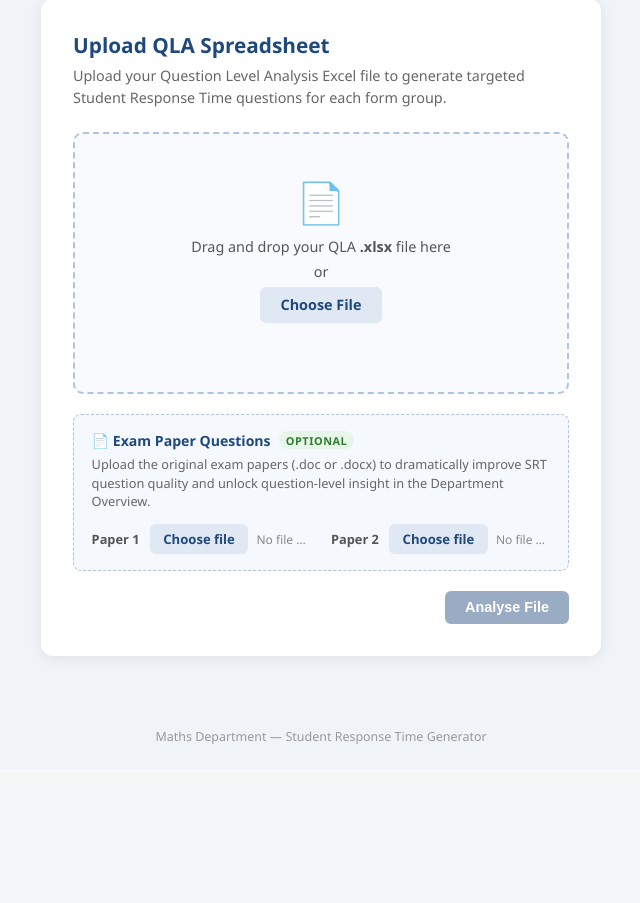
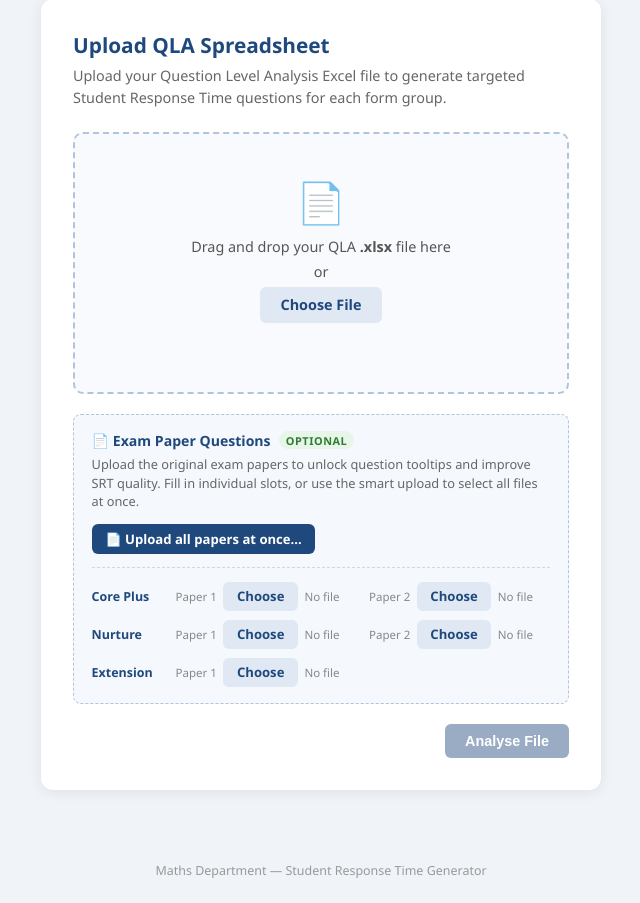
Before and after one commit to PressureJag/QLA-to-SRT-JBA, a Flask app: page / in a window 1280 px wide. Shown: the part 101-1004 px from the top of the page, without its empty margins (319-959 px from the left). Before the commit the page ends 845 px from the top, so only its background shows below. Run offline with Flask 3, Linux system fonts and the light colour scheme.

Commit message:
Fix group-specific question bank detection and multi-paper upload UI
- Rewrite _GROUP_PATTERNS with (?<![a-zA-Z]) lookarounds so underscores
  inserted by werkzeug's secure_filename don't break group detection
- Add "paper_2" check to paper detection (secure_filename converts "Paper 2" → "Paper_2")
- Group-prefix all question bank keys (CP_1, N_P2_5, EXTENSION_3, etc.)
  so CP and Nurture papers don't collide in the shared question bank
- Add _qbank_lookup() to try group-specific keys first, then fall back to unprefixed
- Extract q_number from QLA "Question number" row and use it for lookup instead of topic name
- Add three-row paper upload UI: Core Plus (P1+P2), Nurture (P1+P2), Extension (P1 only)
- Add smart multi-file upload button that auto-assigns files to the correct group slot
- Fix "Demo Preview" tooltip still showing after upload (caused by the detection bugs above)
- Add debug route /debug/questions to inspect parsed keys vs QLA topic names

Co-Authored-By: Claude Sonnet 4.6 <noreply@anthropic.com>

```diff
--- a/app.py
+++ b/app.py
@@ -48,6 +48,35 @@ def index():
     return render_template("index.html")
 
 
+@app.route("/debug/questions")
+def debug_questions():
+    """Diagnostic view: shows parsed question bank keys vs QLA topic names."""
+    from analyser import deep_analyse_qla
+    qla_path = session.get("qla_path")
+    qbank    = _load_question_bank()
+
+    qla_topics = []
+    if qla_path and Path(qla_path).exists():
+        try:
+            analysis = deep_analyse_qla(qla_path)
+            for code, group in analysis["groups"].items():
+                for row in group.get("topic_heatmap", []):
+                    qla_topics.append(row["topic"])
+        except Exception as e:
+            qla_topics = [f"Error: {e}"]
+
+    return f"""<pre style="font-family:monospace;font-size:13px;padding:1rem">
+=== QUESTION BANK KEYS (from uploaded paper) ===
+{json.dumps(list(qbank.keys()), indent=2)}
+
+=== SAMPLE QUESTION TEXTS ===
+{json.dumps({k: v.get('text','')[:120] for k,v in list(qbank.items())[:5]}, indent=2)}
+
+=== QLA TOPIC NAMES (what we need to match against) ===
+{json.dumps(list(dict.fromkeys(qla_topics)), indent=2)}
+</pre>"""
+
+
 def _save_upload(file_obj, allowed_exts):
     """Save an uploaded file and return its Path, or None if invalid."""
     if not file_obj or not file_obj.filename:
@@ -75,10 +104,11 @@ def upload():
     save_path   = UPLOAD_FOLDER / unique_name
     f.save(save_path)
 
-    # Optional exam paper uploads (Paper 1 / Paper 2)
-    p1 = _save_upload(request.files.get("paper1"), {"doc", "docx"})
-    p2 = _save_upload(request.files.get("paper2"), {"doc", "docx"})
-    question_bank = parse_papers(p1, p2)
+    # Optional exam paper uploads — accept any number of papers across groups
+    paper_files  = request.files.getlist("papers")
+    saved_papers = [_save_upload(f, {"doc", "docx"}) for f in paper_files]
+    saved_papers = [p for p in saved_papers if p]
+    question_bank = parse_papers(saved_papers)
 
     # Persist question bank as JSON so we don't re-parse on every request
     if question_bank:
--- a/static/style.css
+++ b/static/style.css
@@ -285,25 +285,68 @@ footer { text-align: center; padding: 1.5rem; font-size: 0.78rem; color: #999; m
   line-height: 1.45;
 }
 
-.papers-row {
+.smart-upload-row {
   display: flex;
-  gap: 1.25rem;
+  align-items: center;
+  gap: 0.75rem;
+  margin-bottom: 0.85rem;
+  padding-bottom: 0.85rem;
+  border-bottom: 1px dashed #ccd9ec;
+}
+
+.smart-upload-btn {
+  white-space: nowrap;
+  background: #1f497d;
+  color: #fff;
+  border-color: #1f497d;
+}
+.smart-upload-btn:hover { background: #163766; }
+
+.smart-upload-status {
+  font-size: 0.78rem;
+  flex: 1;
+}
+.smart-upload-status.status-ok   { color: #2e7d32; }
+.smart-upload-status.status-warn { color: #b45309; }
+
+.papers-groups {
+  display: flex;
+  flex-direction: column;
+  gap: 0.55rem;
+}
+
+.paper-group-row {
+  display: flex;
+  align-items: center;
+  gap: 0.75rem;
+}
+
+.paper-group-label {
+  font-size: 0.78rem;
+  font-weight: 700;
+  color: #1f497d;
+  min-width: 72px;
+}
+
+.paper-slots {
+  display: flex;
+  gap: 0.75rem;
+  flex: 1;
   flex-wrap: wrap;
 }
 
-.paper-upload {
+.paper-slot {
   display: flex;
   align-items: center;
-  gap: 0.5rem;
+  gap: 0.4rem;
   flex: 1;
-  min-width: 200px;
+  min-width: 160px;
 }
 
-.paper-label {
-  font-size: 0.8rem;
-  font-weight: 700;
-  color: #555;
-  min-width: 50px;
+.paper-slot-num {
+  font-size: 0.72rem;
+  color: #888;
+  white-space: nowrap;
 }
 
 .paper-btn {
@@ -312,13 +355,18 @@ footer { text-align: center; padding: 1.5rem; font-size: 0.78rem; color: #999; m
 }
 
 .paper-chosen {
-  font-size: 0.75rem;
+  font-size: 0.72rem;
   color: #888;
   overflow: hidden;
   text-overflow: ellipsis;
   white-space: nowrap;
   flex: 1;
 }
+
+/* kept for any legacy references */
+.papers-row { display: flex; gap: 1.25rem; flex-wrap: wrap; }
+.paper-upload { display: flex; align-items: center; gap: 0.5rem; flex: 1; min-width: 200px; }
+.paper-label  { font-size: 0.8rem; font-weight: 700; color: #555; min-width: 50px; }
 
 /* ── Question text displays ──────────────────────────────────────────────────── */
 .priority-question-text {
@@ -658,6 +706,7 @@ footer { text-align: center; padding: 1.5rem; font-size: 0.78rem; color: #999; m
   align-items: center;
   justify-content: center;
   flex-shrink: 0;
+  position: relative;
 }
 
 .cfc-topic-num-hot {
@@ -732,13 +781,14 @@ footer { text-align: center; padding: 1.5rem; font-size: 0.78rem; color: #999; m
 .has-question-num::after {
   content: '';
   position: absolute;
-  top: -2px;
-  right: -2px;
-  width: 5px;
-  height: 5px;
+  top: -3px;
+  right: -3px;
+  width: 7px;
+  height: 7px;
   background: #42a5f5;
   border-radius: 50%;
-  border: 1px solid #fff;
+  border: 1.5px solid #fff;
+  box-shadow: 0 1px 3px rgba(0,0,0,0.2);
 }
 
 /* ── Floating question tooltip ── */
@@ -765,6 +815,7 @@ footer { text-align: center; padding: 1.5rem; font-size: 0.78rem; color: #999; m
 .qt-header {
   background: #1f497d;
   color: #fff;
+  transition: background 0.15s;
   padding: 0.45rem 0.85rem;
   font-size: 0.68rem;
   font-weight: 700;
--- a/templates/index.html
+++ b/templates/index.html
@@ -24,23 +24,66 @@
         <span class="papers-title">&#128196; Exam Paper Questions</span>
         <span class="papers-optional-tag">Optional</span>
       </div>
-      <p class="papers-hint">
-        Upload the original exam papers (.doc or .docx) to dramatically improve SRT question quality
-        and unlock question-level insight in the Department Overview.
-      </p>
-      <div class="papers-row">
-        <div class="paper-upload">
-          <label class="paper-label" for="paper1">Paper 1</label>
-          <label class="btn btn-secondary btn-sm paper-btn" for="paper1">Choose file</label>
-          <input type="file" id="paper1" name="paper1" accept=".doc,.docx" style="display:none">
-          <span class="paper-chosen" id="paper1Chosen">No file chosen</span>
+      <p class="papers-hint">Upload the original exam papers to unlock question tooltips and improve SRT quality. Fill in individual slots, or use the smart upload to select all files at once.</p>
+
+      <div class="smart-upload-row">
+        <label class="btn btn-secondary btn-sm smart-upload-btn" for="smartUpload">
+          &#128196; Upload all papers at once&hellip;
+        </label>
+        <input type="file" id="smartUpload" accept=".doc,.docx" multiple style="display:none">
+        <span class="smart-upload-status" id="smartStatus"></span>
+      </div>
+
+      <div class="papers-groups">
+
+        <div class="paper-group-row">
+          <span class="paper-group-label">Core Plus</span>
+          <div class="paper-slots">
+            <div class="paper-slot">
+              <span class="paper-slot-num">Paper 1</span>
+              <label class="btn btn-secondary btn-sm paper-btn" for="cp1">Choose</label>
+              <input type="file" id="cp1" name="papers" accept=".doc,.docx" style="display:none">
+              <span class="paper-chosen" id="cp1Chosen">No file</span>
+            </div>
+            <div class="paper-slot">
+              <span class="paper-slot-num">Paper 2</span>
+              <label class="btn btn-secondary btn-sm paper-btn" for="cp2">Choose</label>
+              <input type="file" id="cp2" name="papers" accept=".doc,.docx" style="display:none">
+              <span class="paper-chosen" id="cp2Chosen">No file</span>
+            </div>
+          </div>
         </div>
-        <div class="paper-upload">
-          <label class="paper-label" for="paper2">Paper 2</label>
-          <label class="btn btn-secondary btn-sm paper-btn" for="paper2">Choose file</label>
-          <input type="file" id="paper2" name="paper2" accept=".doc,.docx" style="display:none">
-          <span class="paper-chosen" id="paper2Chosen">No file chosen</span>
+
+        <div class="paper-group-row">
+          <span class="paper-group-label">Nurture</span>
+          <div class="paper-slots">
+            <div class="paper-slot">
+              <span class="paper-slot-num">Paper 1</span>
+              <label class="btn btn-secondary btn-sm paper-btn" for="n1">Choose</label>
+              <input type="file" id="n1" name="papers" accept=".doc,.docx" style="display:none">
+              <span class="paper-chosen" id="n1Chosen">No file</span>
+            </div>
+            <div class="paper-slot">
+              <span class="paper-slot-num">Paper 2</span>
+              <label class="btn btn-secondary btn-sm paper-btn" for="n2">Choose</label>
+              <input type="file" id="n2" name="papers" accept=".doc,.docx" style="display:none">
+              <span class="paper-chosen" id="n2Chosen">No file</span>
+            </div>
+          </div>
         </div>
+
+        <div class="paper-group-row">
+          <span class="paper-group-label">Extension</span>
+          <div class="paper-slots">
+            <div class="paper-slot">
+              <span class="paper-slot-num">Paper 1</span>
+              <label class="btn btn-secondary btn-sm paper-btn" for="ext1">Choose</label>
+              <input type="file" id="ext1" name="papers" accept=".doc,.docx" style="display:none">
+              <span class="paper-chosen" id="ext1Chosen">No file</span>
+            </div>
+          </div>
+        </div>
+
       </div>
     </div>
 
@@ -51,19 +94,20 @@
 </div>
 
 <script>
-  const input     = document.getElementById('qlaFile');
+  // ── QLA file picker ──────────────────────────────────────────────────────────
+  const qlaInput  = document.getElementById('qlaFile');
   const chosen    = document.getElementById('fileChosen');
   const submitBtn = document.getElementById('submitBtn');
   const dropZone  = document.getElementById('dropZone');
 
-  input.addEventListener('change', () => {
-    if (input.files.length) {
-      chosen.textContent = input.files[0].name;
+  qlaInput.addEventListener('change', () => {
+    if (qlaInput.files.length) {
+      chosen.textContent = qlaInput.files[0].name;
       submitBtn.disabled = false;
     }
   });
 
-  dropZone.addEventListener('dragover', e => { e.preventDefault(); dropZone.classList.add('drag-over'); });
+  dropZone.addEventListener('dragover',  e => { e.preventDefault(); dropZone.classList.add('drag-over'); });
   dropZone.addEventListener('dragleave', () => dropZone.classList.remove('drag-over'));
   dropZone.addEventListener('drop', e => {
     e.preventDefault();
@@ -72,17 +116,67 @@
     if (file) {
       const dt = new DataTransfer();
       dt.items.add(file);
-      input.files = dt.files;
+      qlaInput.files = dt.files;
       chosen.textContent = file.name;
       submitBtn.disabled = false;
     }
   });
 
-  ['paper1', 'paper2'].forEach(id => {
+  // ── Individual slot change labels ────────────────────────────────────────────
+  ['cp1','cp2','n1','n2','ext1'].forEach(function(id) {
     document.getElementById(id).addEventListener('change', function() {
-      const label = document.getElementById(id + 'Chosen');
-      label.textContent = this.files.length ? this.files[0].name : 'No file chosen';
+      document.getElementById(id + 'Chosen').textContent =
+        this.files.length ? this.files[0].name : 'No file';
     });
+  });
+
+  // ── Smart multi-file upload ──────────────────────────────────────────────────
+  // Maps detected (group, paper) → slot input id
+  var SLOT_MAP = {
+    'cp_1': 'cp1', 'cp_2': 'cp2',
+    'n_1':  'n1',  'n_2':  'n2',
+    'ext_1':'ext1',
+  };
+
+  function detectSlot(filename) {
+    var name = filename.toLowerCase();
+    var group = null;
+    if      (name.indexOf('core plus') !== -1 || name.indexOf('core_plus') !== -1) group = 'cp';
+    else if (name.indexOf('nurture')   !== -1 || name.indexOf('numeracy')  !== -1) group = 'n';
+    else if (name.indexOf('extension') !== -1 || name.indexOf(' ext ')     !== -1) group = 'ext';
+    if (!group) return null;
+    var paper = (name.indexOf('paper 2') !== -1 || name.indexOf('paper2') !== -1) ? '2' : '1';
+    return group + '_' + paper;
+  }
+
+  function assignToSlot(slotId, file) {
+    var input = document.getElementById(slotId);
+    var dt = new DataTransfer();
+    dt.items.add(file);
+    input.files = dt.files;
+    document.getElementById(slotId + 'Chosen').textContent = file.name;
+  }
+
+  document.getElementById('smartUpload').addEventListener('change', function() {
+    var files = Array.from(this.files);
+    var placed = [], unplaced = [];
+
+    files.forEach(function(file) {
+      var slot = detectSlot(file.name);
+      if (slot && SLOT_MAP[slot]) {
+        assignToSlot(SLOT_MAP[slot], file);
+        placed.push(file.name);
+      } else {
+        unplaced.push(file.name);
+      }
+    });
+
+    var statusEl = document.getElementById('smartStatus');
+    var parts = [];
+    if (placed.length)   parts.push('&#10003; Placed ' + placed.length + ' file' + (placed.length > 1 ? 's' : ''));
+    if (unplaced.length) parts.push('&#9888; Could not place: ' + unplaced.join(', ') + ' — assign manually below');
+    statusEl.innerHTML = parts.join(' &nbsp;|&nbsp; ');
+    statusEl.className = 'smart-upload-status' + (unplaced.length ? ' status-warn' : ' status-ok');
   });
 </script>
 {% endblock %}
```
Also changed, not shown: analyser.py (+84 -8 lines), parsers/exam_paper.py (+79 -25 lines), templates/department.html (+13 -7 lines).
